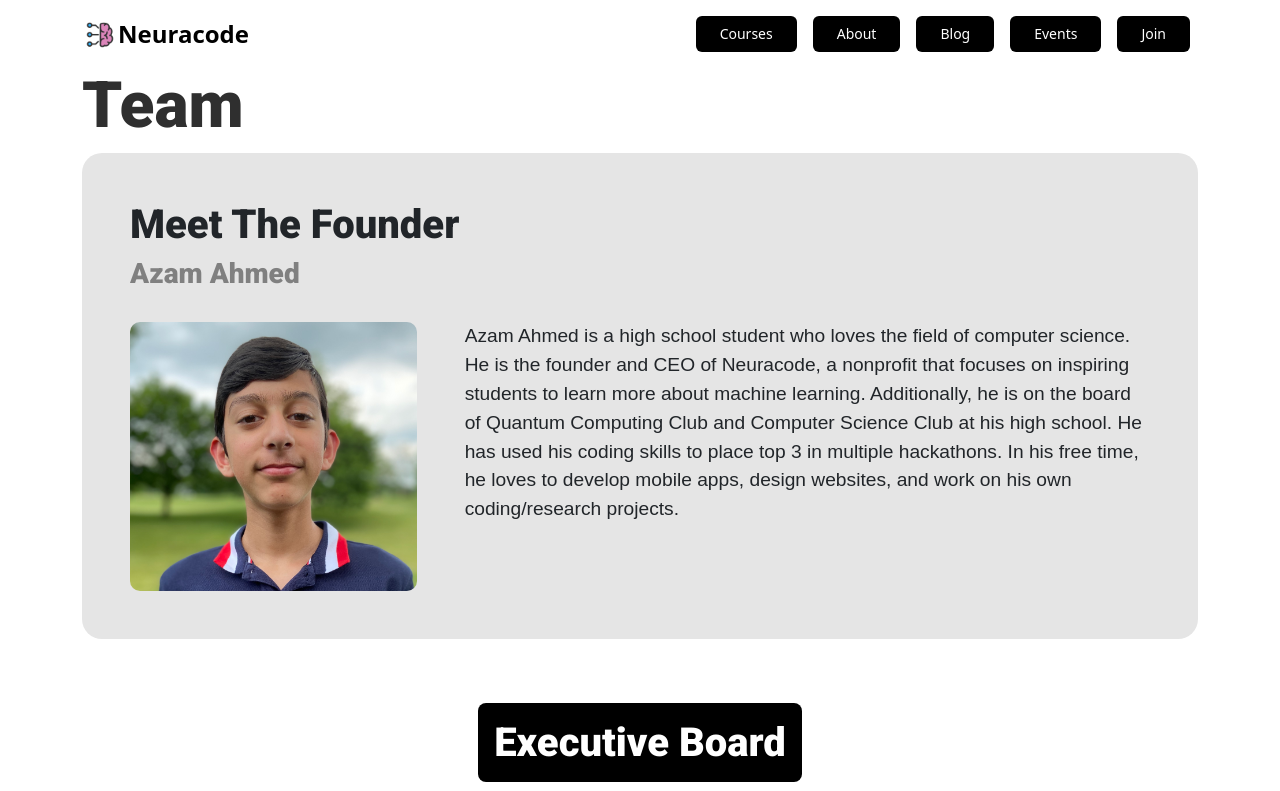
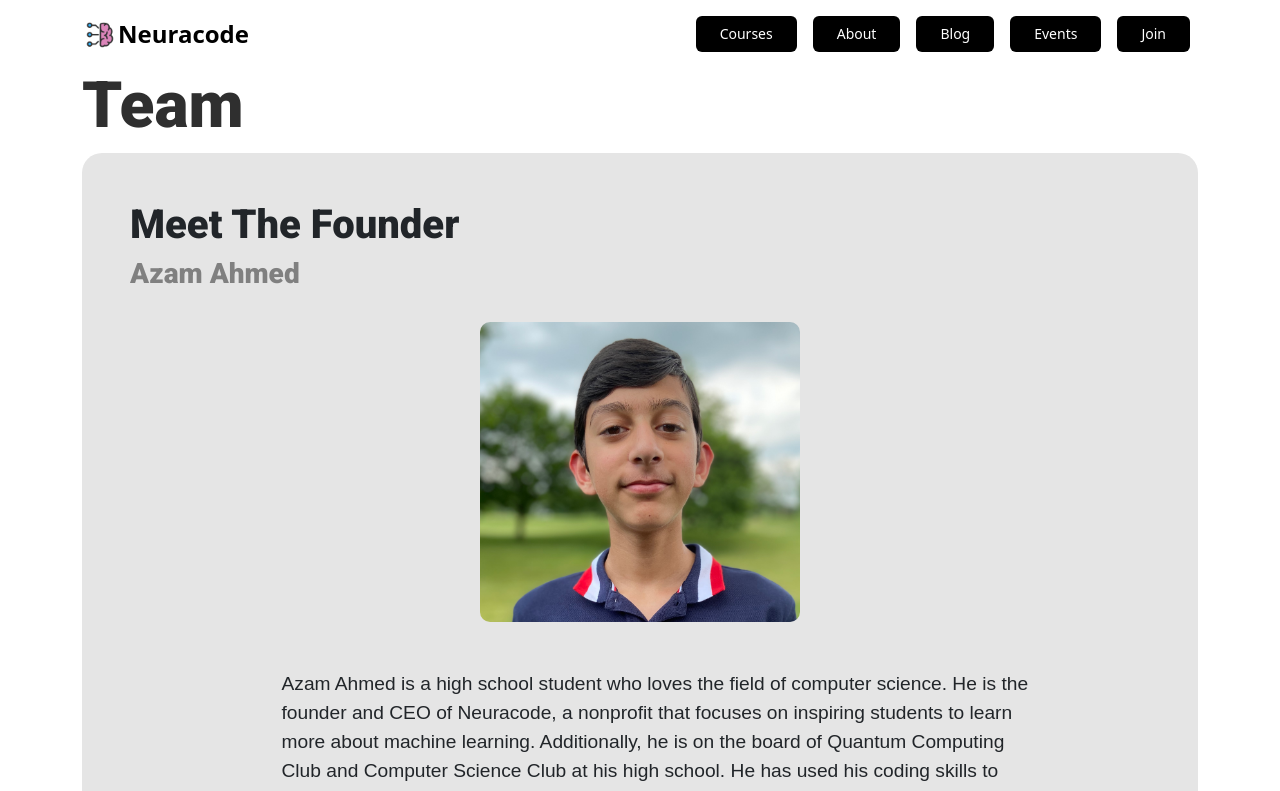
Before and after one commit to Neuracode/website, a Next.js app: page /about/team in a window 1280 px wide. Shown: the top 791 px of the page. Built offline with nearby package versions, Linux system fonts and the light colour scheme.

Commit message:
small change

```diff
--- a/pages/about/team.tsx
+++ b/pages/about/team.tsx
@@ -213,7 +213,7 @@ const Team: React.FC = () => {
                 <div className={styles.meetTheFounder}>
                     <h2>Meet The Founder</h2>
                     <h3>Azam Ahmed</h3>
-                    <div className='d-flex flex-row'>
+                    <div className='d-flex flex-row flex-wrap align-items-center justify-content-around'>
                         <Image
                             className={styles.founderImage}
                             src='/team/azam.jpg'
@@ -221,7 +221,7 @@ const Team: React.FC = () => {
                             width={320}
                             height={300}
                         />
-                        <p className='w-75 ms-5'>
+                        <p className='w-75 ms-5 mt-5'>
                             Azam Ahmed is a high school student who loves the
                             field of computer science. He is the founder and CEO
                             of Neuracode, a nonprofit that focuses on inspiring
```
